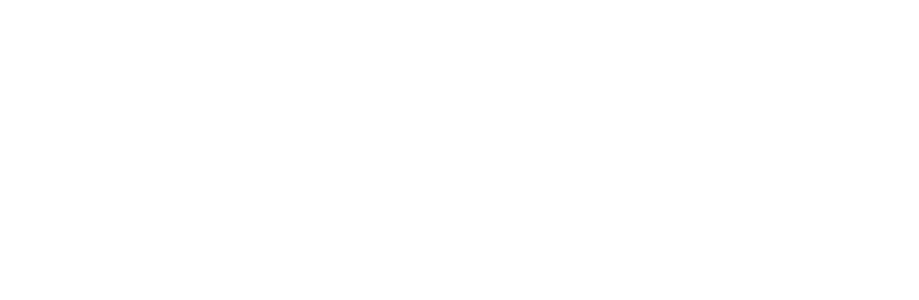
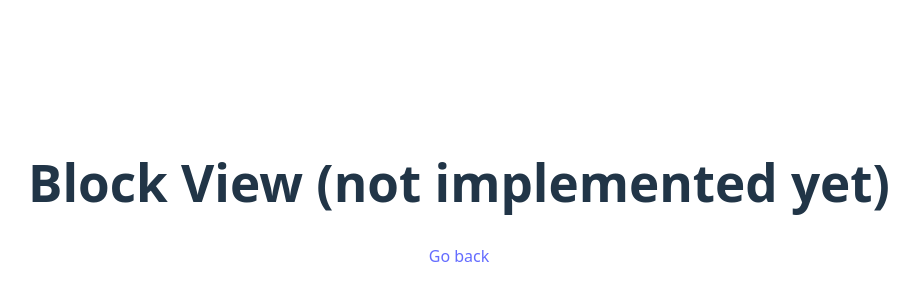
Before and after one commit to xnnixa/federate-visualisation-tool, a React (Vite) app: page /#/blocks in a window 1280 px wide. Before the commit this address had no page. Shown: the part 206-506 px from the top of the page, without its empty margins (181-1100 px from the left). Built offline with nearby package versions, Linux system fonts and the light colour scheme.

Commit message:
KAN-10: add navigation via links

```diff
--- a/src/App.tsx
+++ b/src/App.tsx
@@ -1,11 +1,17 @@
 import './App.css'
-import { Navigate, Route, Routes } from 'react-router-dom'
+import { Route, Routes, Link } from 'react-router-dom'
 import TreePage from './TreePage'
+import BlockPage from "./BlockPage.tsx";
 
 
 
 function HomePage() {
   return <>
+    <h1>Building Blocks Explorer</h1>
+    <Link to="/tree"> Go to tree view</Link>
+    <br></br>
+    <Link to="/blocks"> Go to block view (not implemented yet)</Link>
+
 
 
   </>
@@ -14,7 +20,8 @@ function HomePage() {
 function App() {
   return (
     <Routes>
-      <Route path="/" element={<Navigate to="/tree" replace />} />
+      <Route path="/" element={<HomePage />} />
+      <Route path="/blocks" element={<BlockPage />}></Route>
       <Route path="/tree" element={<TreePage />} />
     </Routes>
   )
--- /dev/null
+++ b/src/BlockPage.tsx
@@ -0,0 +1,11 @@
+import './App.css'
+import {Link} from "react-router-dom";
+
+function BlockPage() {
+    return <div>
+        <h1>Block View (not implemented yet)</h1>
+        <Link to='/'>Go back</Link>
+    </div>
+}
+
+export default BlockPage
--- a/src/TreePage.tsx
+++ b/src/TreePage.tsx
@@ -2,6 +2,7 @@ import './App.css'
 import buildingBlocks from '../building-blocks_structure.json'
 import { useState } from 'react'
 import { type BuildingBlockNode } from './BuildingBlockNode'
+import {Link} from "react-router-dom";
 
 function TreePage() {
     const root = buildingBlocks as BuildingBlockNode
@@ -69,6 +70,7 @@ function TreePage() {
         <main>
             <h1>Building Blocks</h1>
             {topLevel.length === 0 ? <p>No entries found.</p> : renderTree(topLevel)}
+            <Link to='/'>Go back</Link>
         </main>
     )
 }
```
